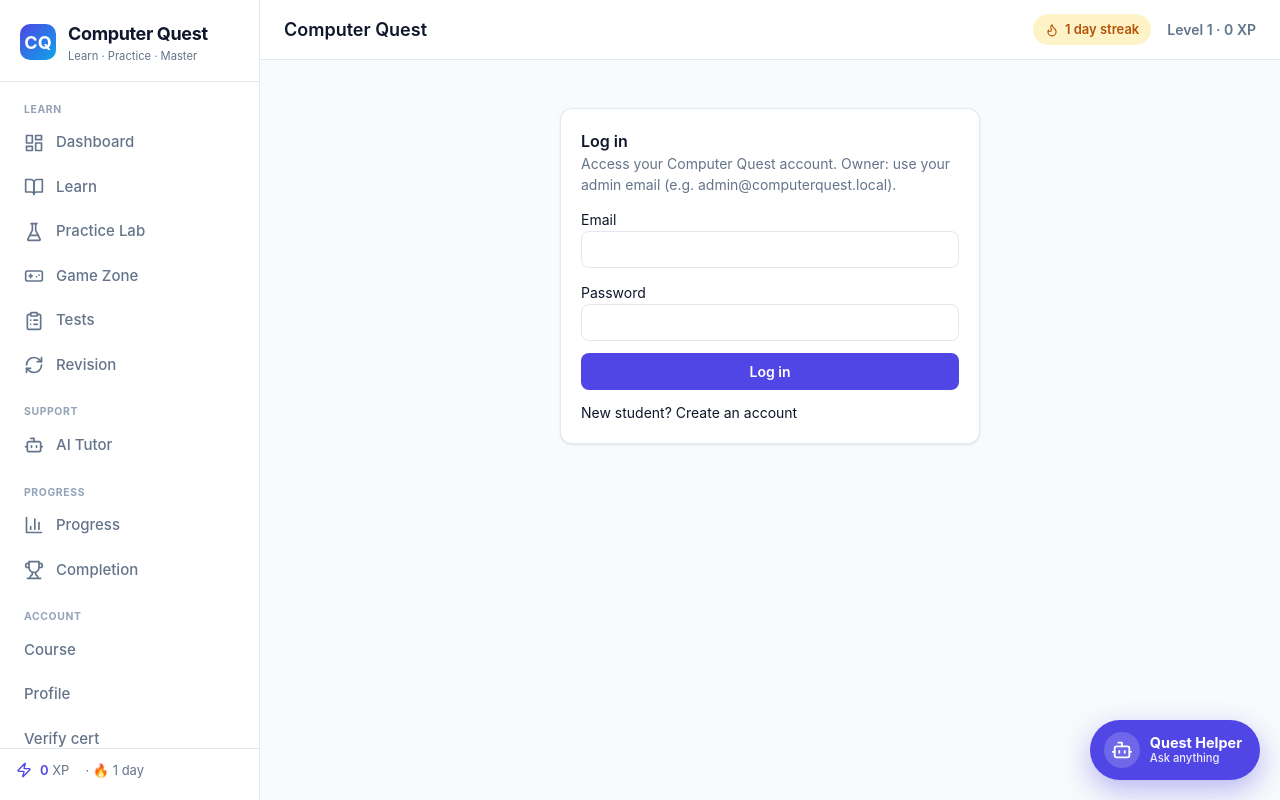
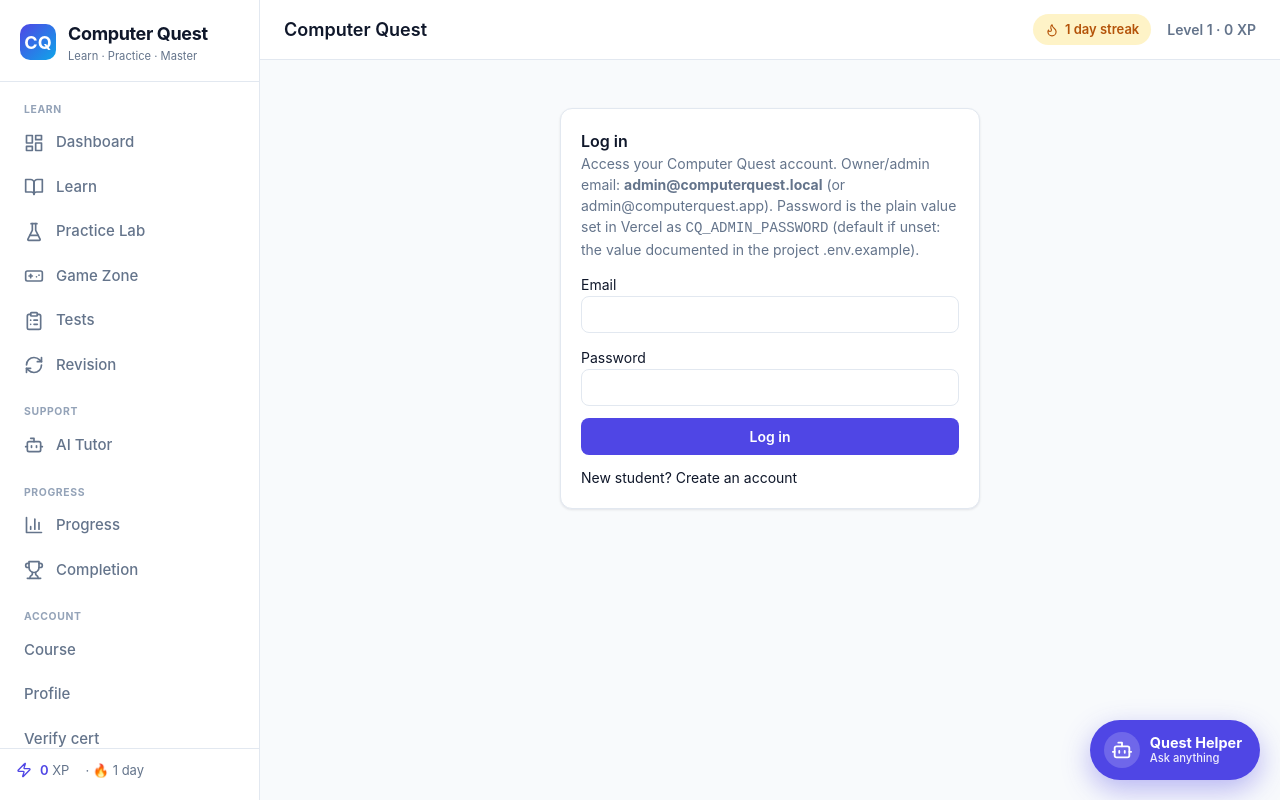
Before and after one commit to rishusingh-netizen/computer-quest, a React (Vite) app: page /login in a window 1280 px wide. Built offline with nearby package versions, Linux system fonts and the light colour scheme; no server answers.

Commit message:
UI: clarify admin login email on login page

```diff
--- a/src/pages/Login.jsx
+++ b/src/pages/Login.jsx
@@ -41,7 +41,10 @@ export default function Login() {
     <div className="card" style={{ maxWidth: 420, margin: '24px auto' }}>
       <h2 className="card-title">Log in</h2>
       <p className="text-sm text-muted mb-3">
-        Access your Computer Quest account. Owner: use your admin email (e.g. admin@computerquest.local).
+        Access your Computer Quest account. Owner/admin email:{' '}
+        <strong>admin@computerquest.local</strong> (or admin@computerquest.app). Password is the plain
+        value set in Vercel as <code>CQ_ADMIN_PASSWORD</code> (default if unset: the value documented in
+        the project .env.example).
       </p>
       <form onSubmit={onSubmit}>
         <label className="text-sm">Email</label>
```
